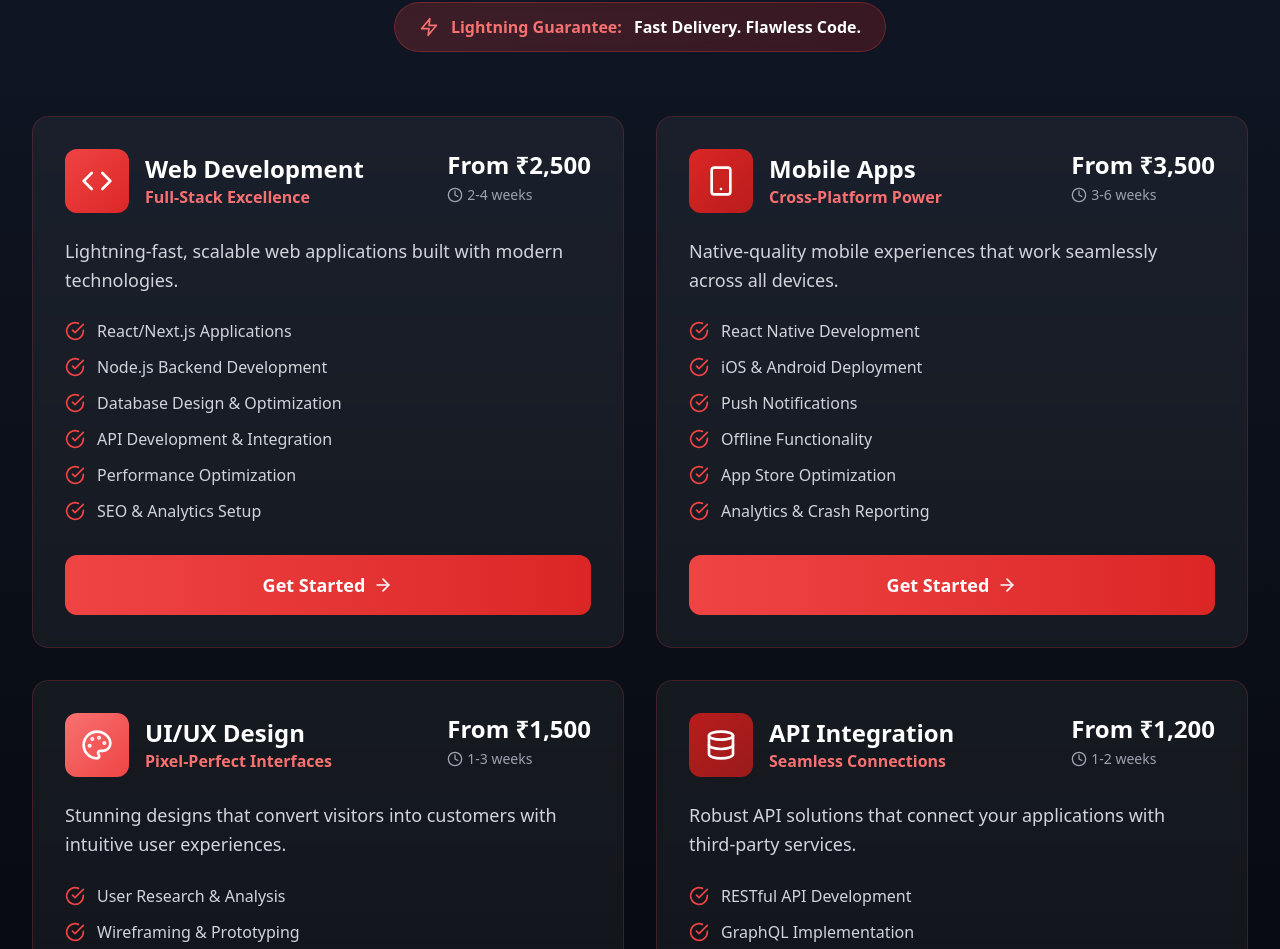
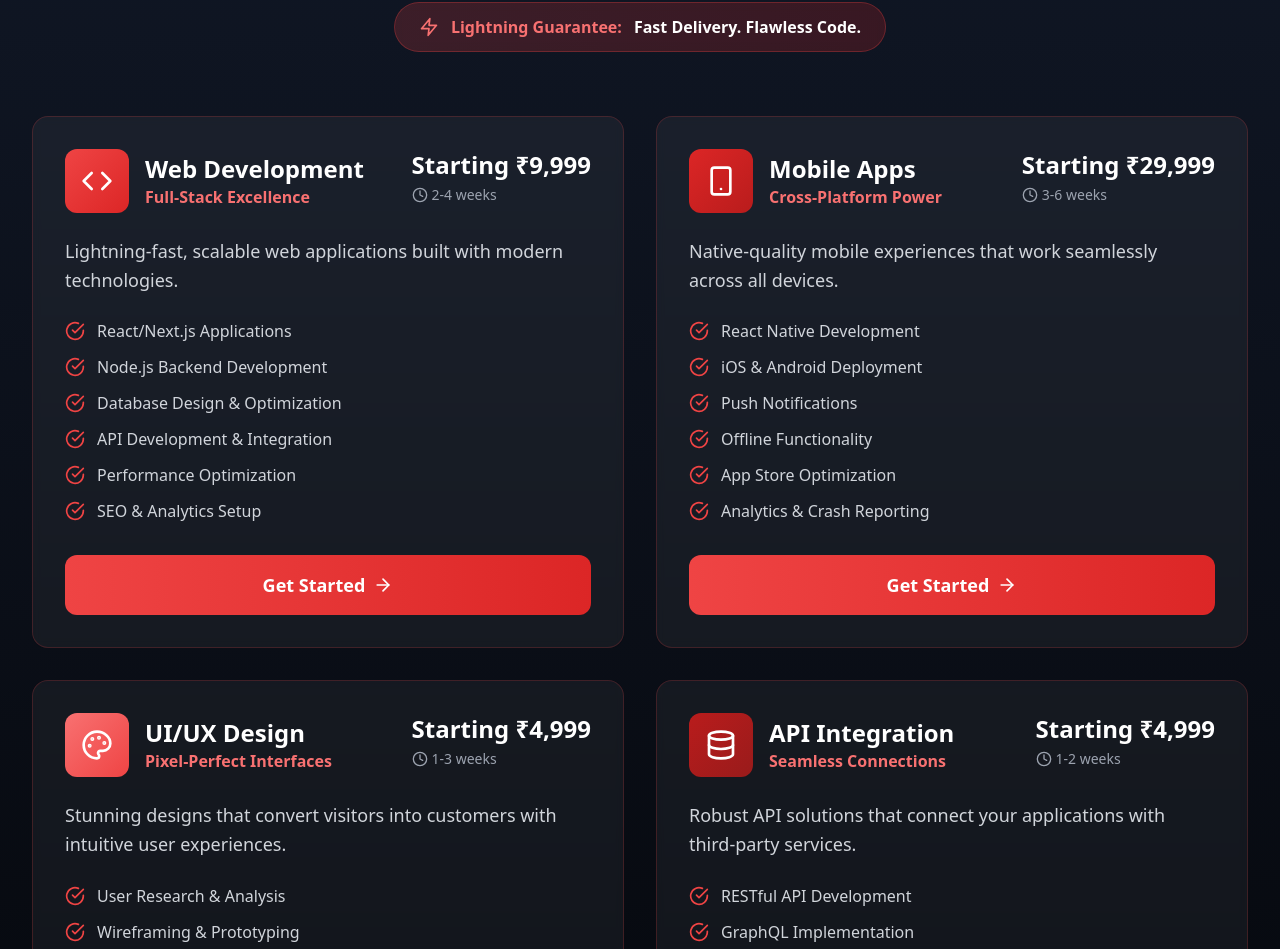
Before and after one commit to yashav-shukla/16XDEV1, a React (Vite) app: page / in a window 1280 px wide. Shown: the part 4827-5776 px from the top of the page. Built offline with nearby package versions, Linux system fonts and the light colour scheme.

Commit message:
first Commit

```diff
--- a/src/components/Services.tsx
+++ b/src/components/Services.tsx
@@ -30,7 +30,7 @@ const Services = () => {
         'Performance Optimization',
         'SEO & Analytics Setup'
       ],
-      price: 'From ₹2,500',
+      price: 'Starting ₹9,999',
       deliveryTime: '2-4 weeks',
       gradient: 'from-red-500 to-red-600'
     },
@@ -48,7 +48,7 @@ const Services = () => {
         'App Store Optimization',
         'Analytics & Crash Reporting'
       ],
-      price: 'From ₹3,500',
+      price: 'Starting ₹29,999',
       deliveryTime: '3-6 weeks',
       gradient: 'from-red-600 to-red-700'
     },
@@ -66,7 +66,7 @@ const Services = () => {
         'Usability Testing',
         'Design System Creation'
       ],
-      price: 'From ₹1,500',
+      price: 'Starting ₹4,999',
       deliveryTime: '1-3 weeks',
       gradient: 'from-red-400 to-red-500'
     },
@@ -84,7 +84,7 @@ const Services = () => {
         'Rate Limiting & Security',
         'Documentation & Testing'
       ],
-      price: 'From ₹1,200',
+      price: 'Starting ₹4,999',
       deliveryTime: '1-2 weeks',
       gradient: 'from-red-700 to-red-800'
     }
```
